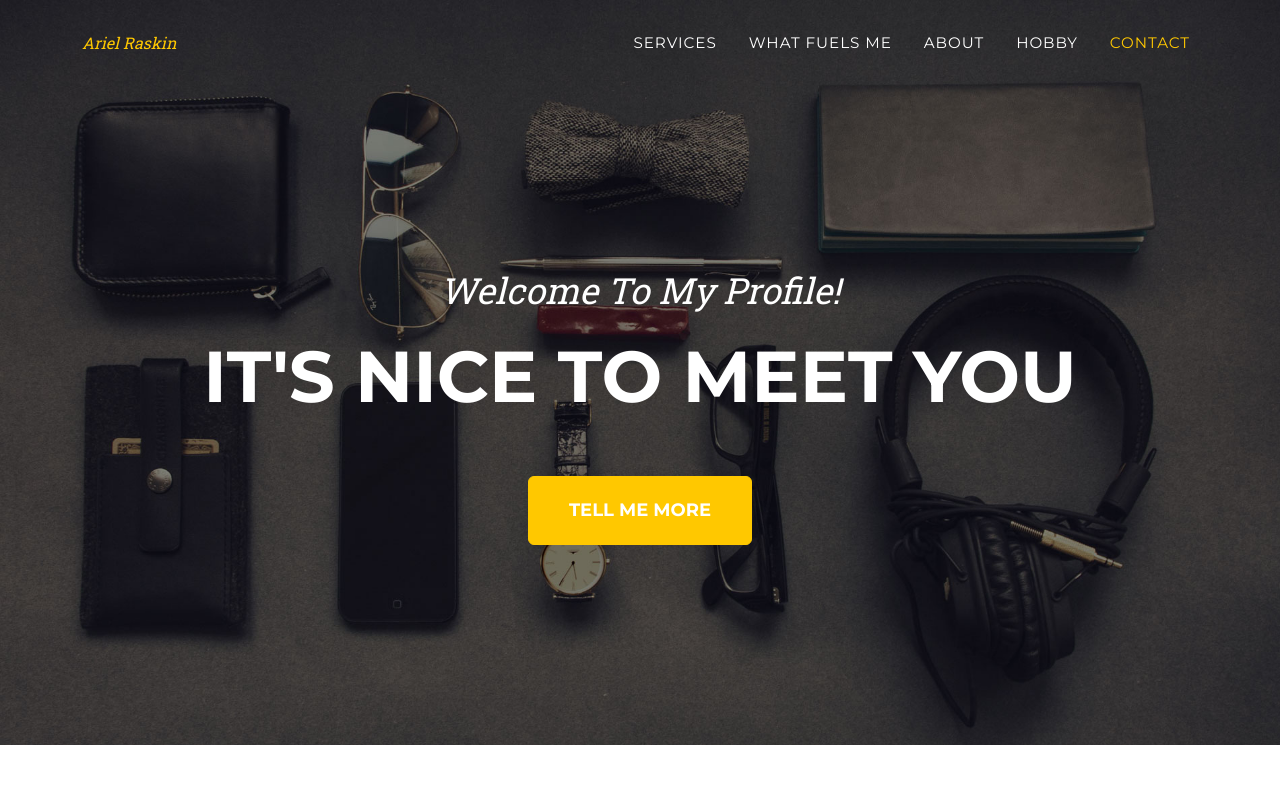
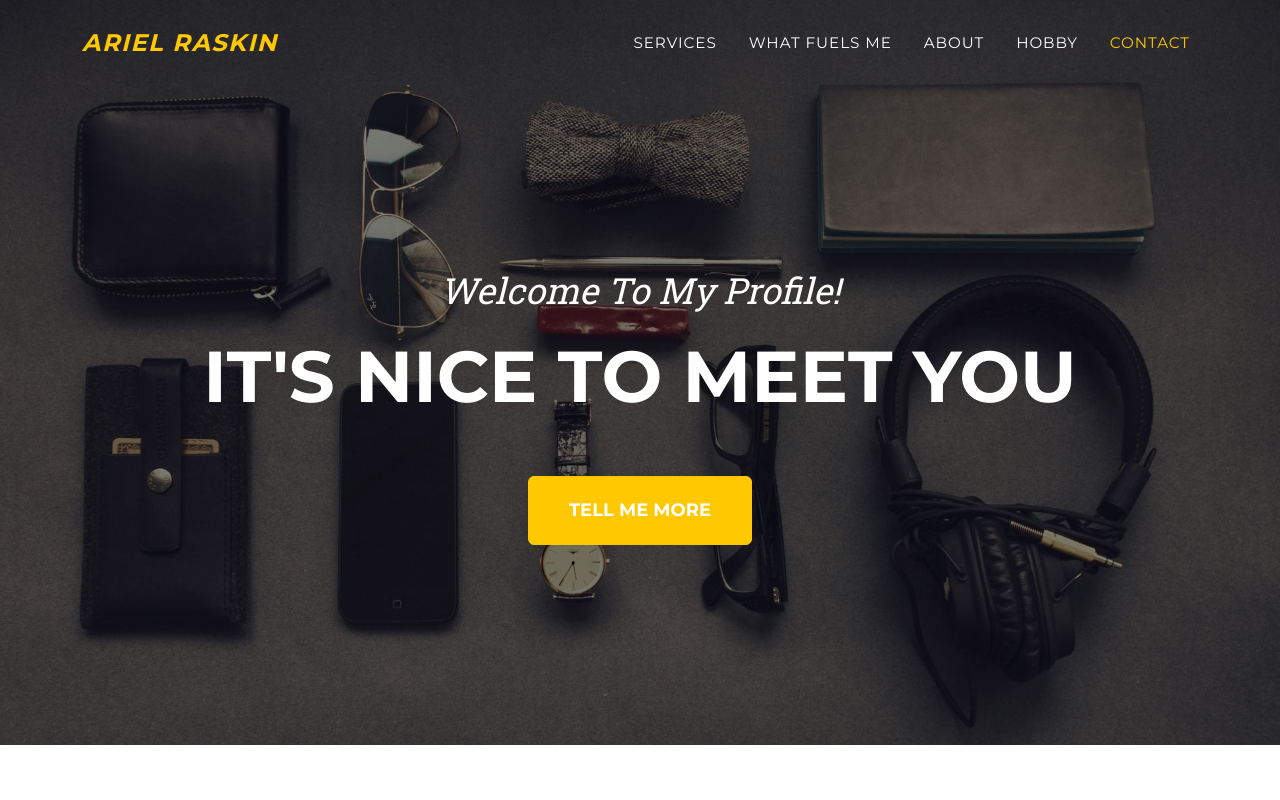
Before and after one commit to ArielRaskin/cv, a plain HTML site: page index.html in a window 1280 px wide. Shown: the top 800 px of the page. Drawn offline with nearby package versions, Linux system fonts and the light colour scheme.

Commit message:
Add files via upload
top page link

```diff
--- a/index.html
+++ b/index.html
@@ -21,8 +21,7 @@
         <!-- Navigation-->
         <nav class="navbar navbar-expand-lg navbar-dark fixed-top" id="mainNav">
             <div class="container">
-                <!-- <a class="navbar-brand" href="#page-top"><img src="assets/img/navbar-logo.svg" alt="..." /></a> -->
-                 <span class="nav_logo">Ariel Raskin</span>
+                <span class="nav_logo"><a class="navbar-brand" href="#page-top">Ariel Raskin</a></span>
                 <button class="navbar-toggler" type="button" data-bs-toggle="collapse" data-bs-target="#navbarResponsive" aria-controls="navbarResponsive" aria-expanded="false" aria-label="Toggle navigation">
                     Menu
                     <i class="fas fa-bars ms-1"></i>
```
